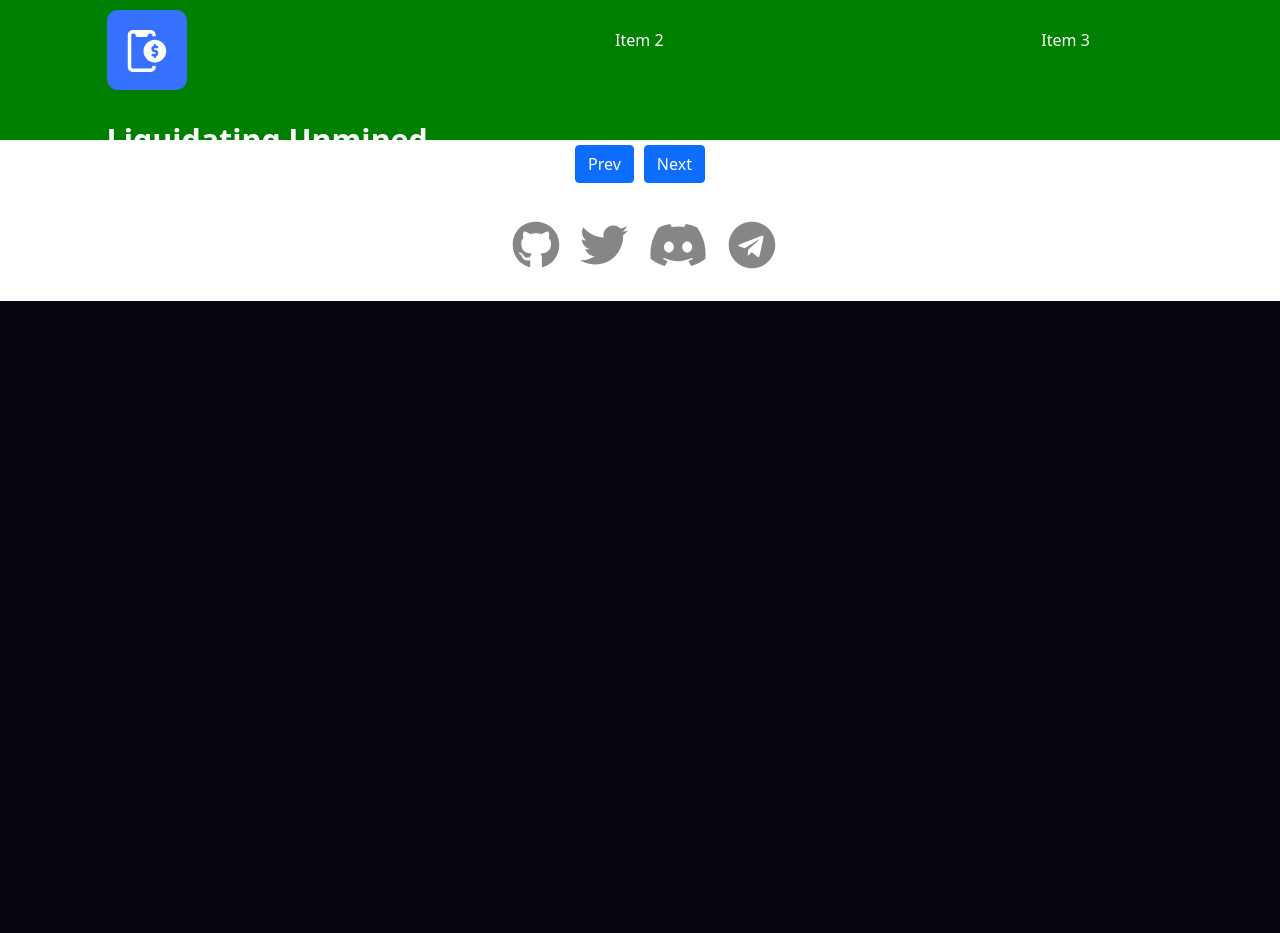
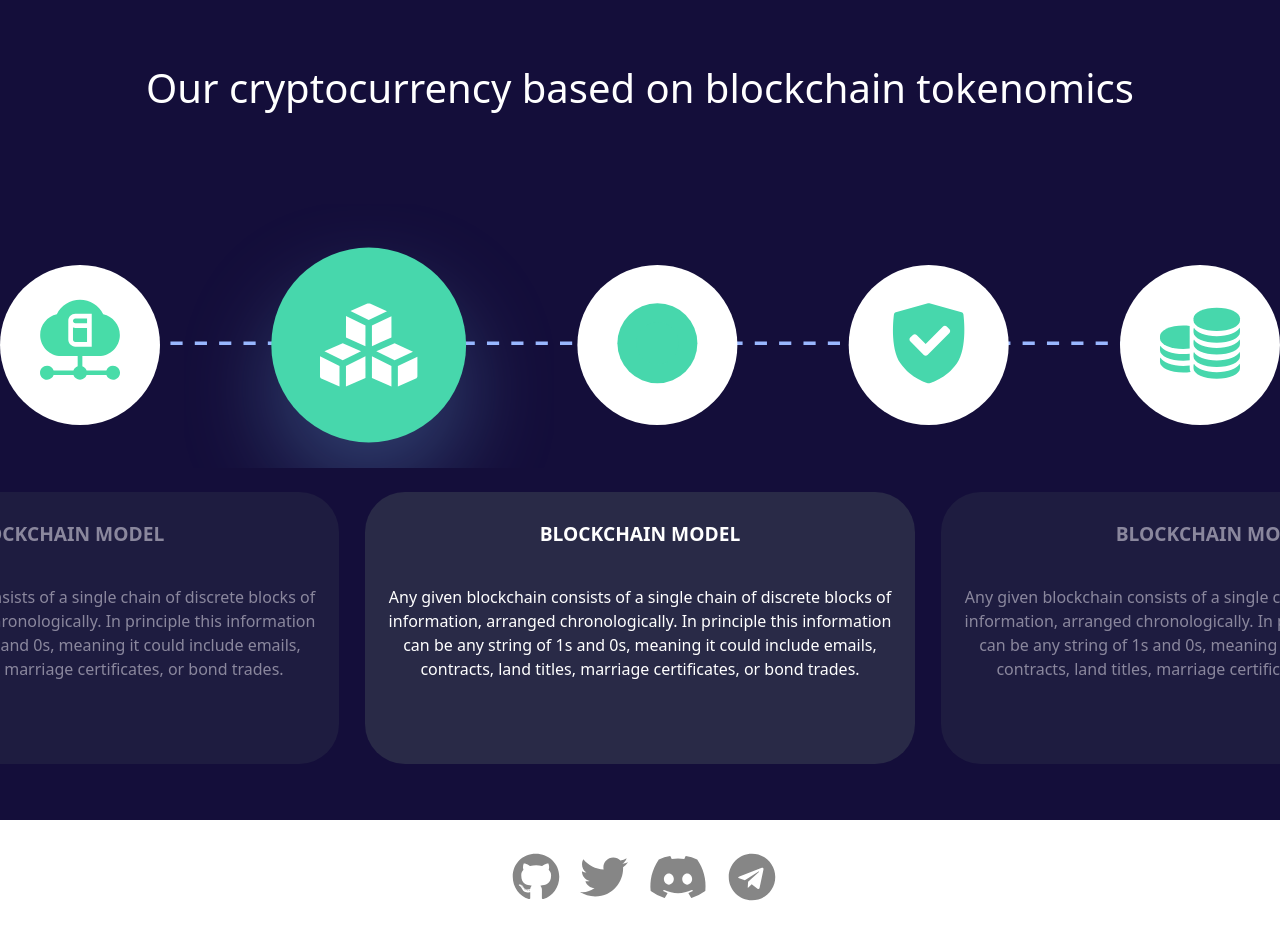
Before and after one commit to Jasper-Rowan/NatureDAO-landing-page, a Next.js app: page / in a window 1280 px wide. Shown: the part 3040-3973 px from the top of the page. Before the commit the page ends 3341 px from the top, so only its background shows below. Built offline with nearby package versions, Linux system fonts and the light colour scheme.

Commit message:
Created HomeSection4 this still needs a few things like background images and such but the carousel and main page are now laid properly.

```diff
--- a/components/Carousel.js
+++ b/components/Carousel.js
@@ -1,46 +1,54 @@
 import React , { useState } from "react";
 import CarouselItem from "./CarouselItem";
 import styles from "../styles/components_styles/carousel.module.css";
-import { Button } from "react-bootstrap";
-
+import { Button, Col, Row } from "react-bootstrap";
 
 
 const Carousel = (props) => {
 
-    const [activeIndex, setActiveIndex] = useState(0);
+    const [activeIndex, setActiveIndex] = useState(1);
 
 
     const updateIndex = (newIndex) => {
-        if (newIndex >= -1 && newIndex < React.Children.count(props.children) - 1) {
+        if (newIndex >= 0 && newIndex < React.Children.count(props.children) ) {
             setActiveIndex(newIndex);
+        }
+    }
+
+        const updateOpacity = (_activeIndex, index) => {
+        if (_activeIndex == index) {
+            return 1.00;
+        } else {
+            return .50;
         }
     }
 
     return (
         <>
-        <div className={styles.carousel}>
-            <div className={styles.inner} style={{ transform: `translateX(${-(activeIndex * 33.3)}%)`}}>
-                {React.Children.map(props.children, (child, index) => {
-                    return React.cloneElement(child, {width: '33.3%'});
-                })}
-            </div>
-        </div>
-        <div className={styles.indicators}>
 
-            <Button onClick={ () => {
+        <Row className={styles.row}>
+            <Col className={styles.col} onClick={ () => {
                updateIndex(activeIndex - 1);
-            }}
-            >
-                Prev
-            </Button>
+            }}>
 
-            <Button onClick={ () => {
+            </Col>
+            <Col>
+            </Col>
+
+            <Col className={styles.col} onClick={ () => {
                 updateIndex(activeIndex + 1);
             }}
             >
-                Next
-            </Button>
 
+            </Col>
+        </Row>
+
+        <div className={styles.carousel}>
+            <div className={styles.inner} style={{ transform: `translateX(${-((activeIndex * 45) - 27.5)}%)`}}>
+                {React.Children.map(props.children, (child, index) => {
+                    return React.cloneElement(child, {width: '45%', _opacity: updateOpacity(activeIndex, index)} );
+                })}
+            </div>
         </div>
 
         </>
--- a/components/CarouselItem.js
+++ b/components/CarouselItem.js
@@ -1,8 +1,11 @@
 import styles from "../styles/components_styles/carousel.module.css";
+import React , { useState } from "react";
 
-const CarouselItem = ( props) => {
+const CarouselItem = (props) => {
+
+
     return (
-        <div className={styles.carousel_item} style={{width : props.width}}>
+        <div className={styles.carousel_item} style={{width : props.width, opacity: props._opacity}}>
             {props.children}
         </div>
      );
--- /dev/null
+++ b/components/CarouselTile.js
@@ -0,0 +1,13 @@
+import styles from "../styles/components_styles/carousel.module.css";
+
+
+const CarouselTile = ( props ) => {
+    return (
+    <div className={styles.carousel_tile}>
+        <h1 className={styles.carousel_tile_title}> {props.title} </h1>
+        <p className={styles.carousel_tile_body}>  {props.body}  </p>
+    </div>
+    );
+}
+
+export default CarouselTile;
--- a/page-sections/HomeSection4.js
+++ b/page-sections/HomeSection4.js
@@ -1,15 +1,39 @@
 import Carousel from "../components/Carousel";
 import CarouselItem from "../components/CarouselItem";
-import Tile from "../components/Tile";
+import CarouselTile from "../components/CarouselTile";
+import { Row } from "react-bootstrap";
+import styles from "../styles/HomeSection/HomeSection4.module.css";
 
 const Homesection4 = () => {
     return (
-        <div>
-             <Carousel>
-                <CarouselItem> <Tile image_link={"/BlueIcon.svg"} heading={"Liquidating Unmined Gold"} body={"Unmined gold has never been as valuable as it is right now"}/> </CarouselItem>
-                <CarouselItem> Item 2</CarouselItem>
-                <CarouselItem> Item 3</CarouselItem>
+        <div className={styles.main}>
+            <Row className={styles.row1}>
+                <p className={styles.paragraph}>HOW IT WORKS</p>
+                <h1 className={styles.title}>Our cryptocurrency based on blockchain tokenomics</h1>
+            </Row>
+
+            <Row className={styles.row2}>
+                <img className={styles.image} src="/HomeSection4 Icons.svg"/>
+            </Row>
+
+            <Row>
+            <Carousel>
+                <CarouselItem>
+                    <CarouselTile title="BLOCKCHAIN MODEL" body="Any given blockchain consists of a single chain of discrete blocks of information, arranged chronologically.
+                    In principle this information can be any string of 1s and 0s, meaning it could include emails, contracts, land titles, marriage certificates, or bond trades."/>
+                </CarouselItem>
+
+                <CarouselItem>
+                    <CarouselTile title="BLOCKCHAIN MODEL" body="Any given blockchain consists of a single chain of discrete blocks of information, arranged chronologically.
+                    In principle this information can be any string of 1s and 0s, meaning it could include emails, contracts, land titles, marriage certificates, or bond trades."/>
+                </CarouselItem>
+
+                <CarouselItem>
+                    <CarouselTile title="BLOCKCHAIN MODEL" body="Any given blockchain consists of a single chain of discrete blocks of information, arranged chronologically.
+                    In principle this information can be any string of 1s and 0s, meaning it could include emails, contracts, land titles, marriage certificates, or bond trades."/>
+                </CarouselItem>
             </Carousel>
+            </Row>
         </div>
     );
 }
--- /dev/null
+++ b/styles/HomeSection/HomeSection4.module.css
@@ -0,0 +1,29 @@
+.main {
+    background-color: #140E3A;
+    height: 110vh;
+}
+
+
+.row1 {
+    height: 33vh;
+    justify-content: center;
+    text-align: center;
+    color: white;
+}
+
+.paragraph {
+    margin-top: 50px;
+}
+
+.image {
+    width: 50vw;
+}
+
+.title {
+    width: 50vw;
+}
+
+.row2 {
+    height: 33vh;
+    justify-content: center;
+}
--- a/styles/components_styles/carousel.module.css
+++ b/styles/components_styles/carousel.module.css
@@ -1,7 +1,7 @@
 .carousel {
     overflow: hidden;
-    height: 200px;
-    background-color: green;
+    height: 40vh;
+    background-color: #140E3A;
 }
 
 .inner {
@@ -13,9 +13,47 @@
     display: inline-flex;
     align-items: center;
     justify-content: center;
-    height: 200px;
-    background-color: green;
-    color: #fff;
+    min-height: 40vh;
+    /* color: #fff; */
+    transition: opacity 0.8s;
+    /* border: none;
+    border-color: white; */
+}
+
+.carousel_tile {
+    background-color: #292A47;
+    min-height: 34vh;
+    width: 43vw;
+    border-radius: 40px;
+    color: white;
+    text-align: center;
+    /* border: solid;
+    border-color: red; */
+}
+
+.carousel_tile_title {
+    margin-top: 30px;
+    font-size: larger;
+    font-weight: bold;
+}
+
+.carousel_tile_body {
+    white-space: normal;
+    margin: 20px;
+    margin-top: 40px;
+}
+
+.col {
+    border: none;
+    border-color: red;
+    min-height: 40vh;
+}
+
+.row {
+    position: absolute;
+    z-index: 1;
+    width: 100vw;
+    margin-left: 0.1vw;
 }
 
 .indicators {
@@ -25,4 +63,5 @@
 
 .indicators > Button {
     margin: 5px;
+
 }
```
Also changed, not shown: styles/HomeSection/HomeSection2.module 2.css (deleted, +0 -95 lines), styles/HomeSection/HomeSection3.module 2.css (deleted, +0 -29 lines), styles/HomeSection/HomeSection3.module 3.css (deleted, +0 -29 lines), public/HomeSection4 Icons.svg (added).
